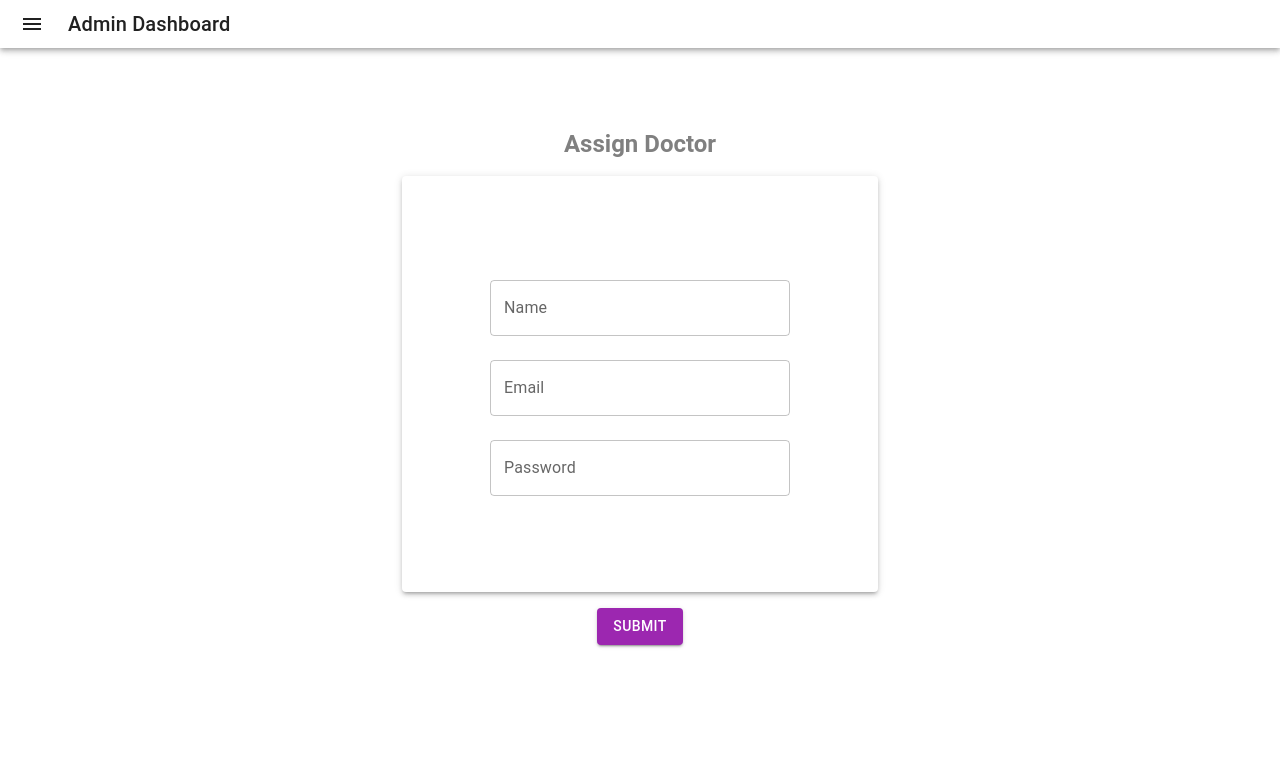
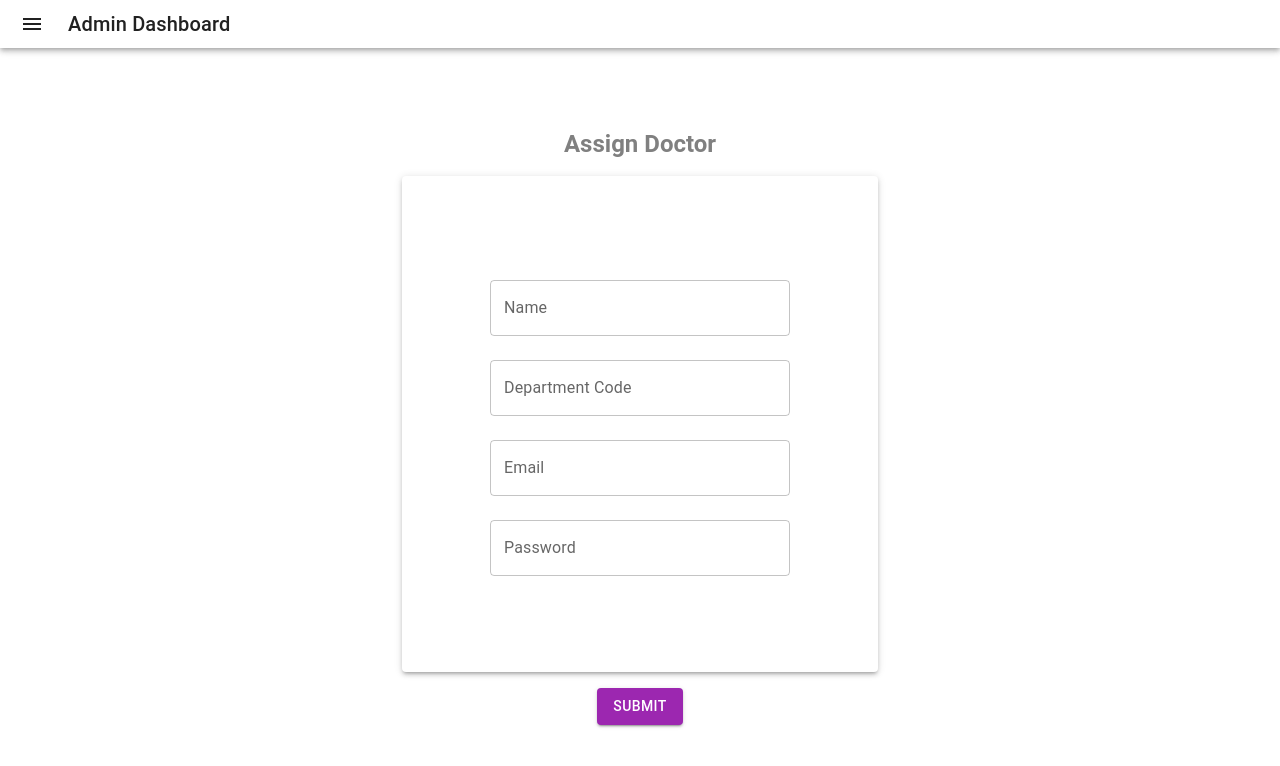
Before and after one commit to 2018331042/hospital-management, a Next.js app: page /admin/assigndoctor in a window 1280 px wide. Shown: the top 766 px of the page. Built offline with nearby package versions, Linux system fonts and the light colour scheme.

Commit message:
update assigndoctor

```diff
--- a/pages/admin/assigndoctor.js
+++ b/pages/admin/assigndoctor.js
@@ -39,6 +39,17 @@ export default function AssignDoctor() {
             </Grid>
             <Grid item md={12} lg={12}>
               <TextField
+                id="doc-dept-code" // id is required
+                label="Department Code"
+                type="number"
+                autoComplete="Department Code"
+                variant="outlined"
+                margin="normal"
+                sx={{ width: "300px" }}
+              />
+            </Grid>
+            <Grid item md={12} lg={12}>
+              <TextField
                 id="email" // id is required
                 label="Email"
                 type="Email"
```
